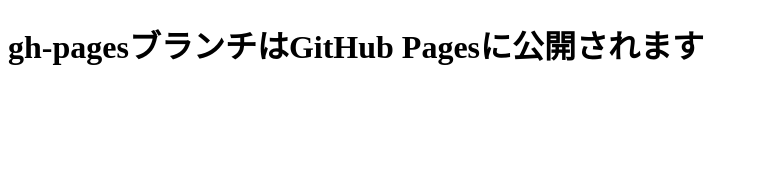
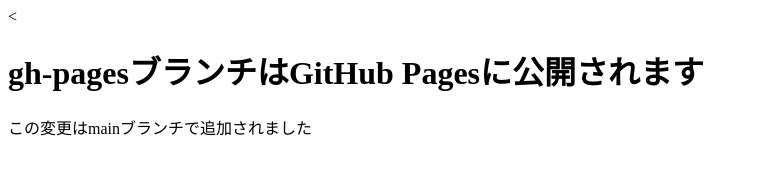
Before and after one commit to keiai21/git-study, a plain HTML site: page index.html in a window 1280 px wide. Shown: the whole page, without its empty margins (0-758 px from the left). Drawn offline with Linux system fonts and the light colour scheme.

Commit message:
段落を追加

```diff
--- a/index.html
+++ b/index.html
@@ -7,6 +7,7 @@
     <title>Gitの勉強</title>
 </head>
 <body>
-    <h1>gh-pagesブランチはGitHub Pagesに公開されます</h1>
+    <<h1>gh-pagesブランチはGitHub Pagesに公開されます</h1>
+    <p>この変更はmainブランチで追加されました</p>
 </body>
 </html>
```
